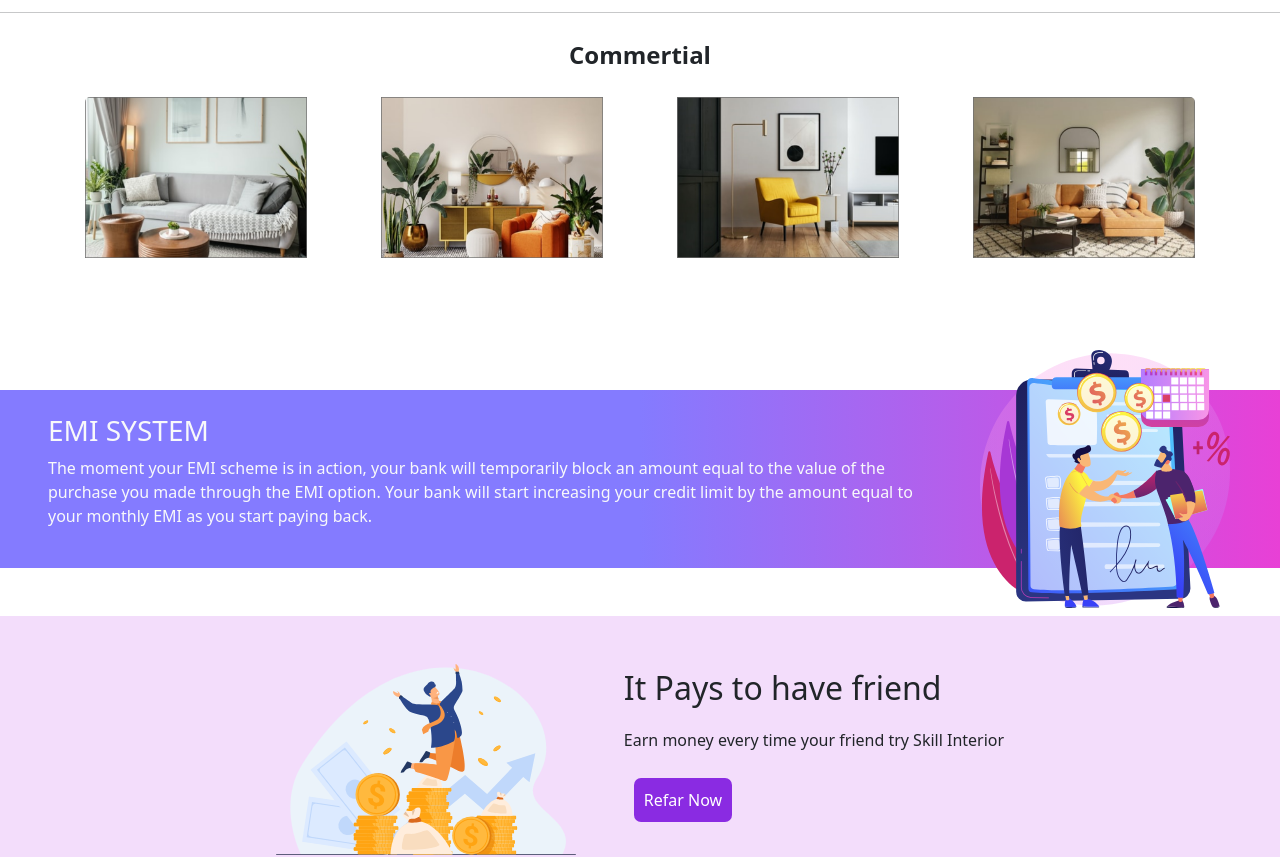
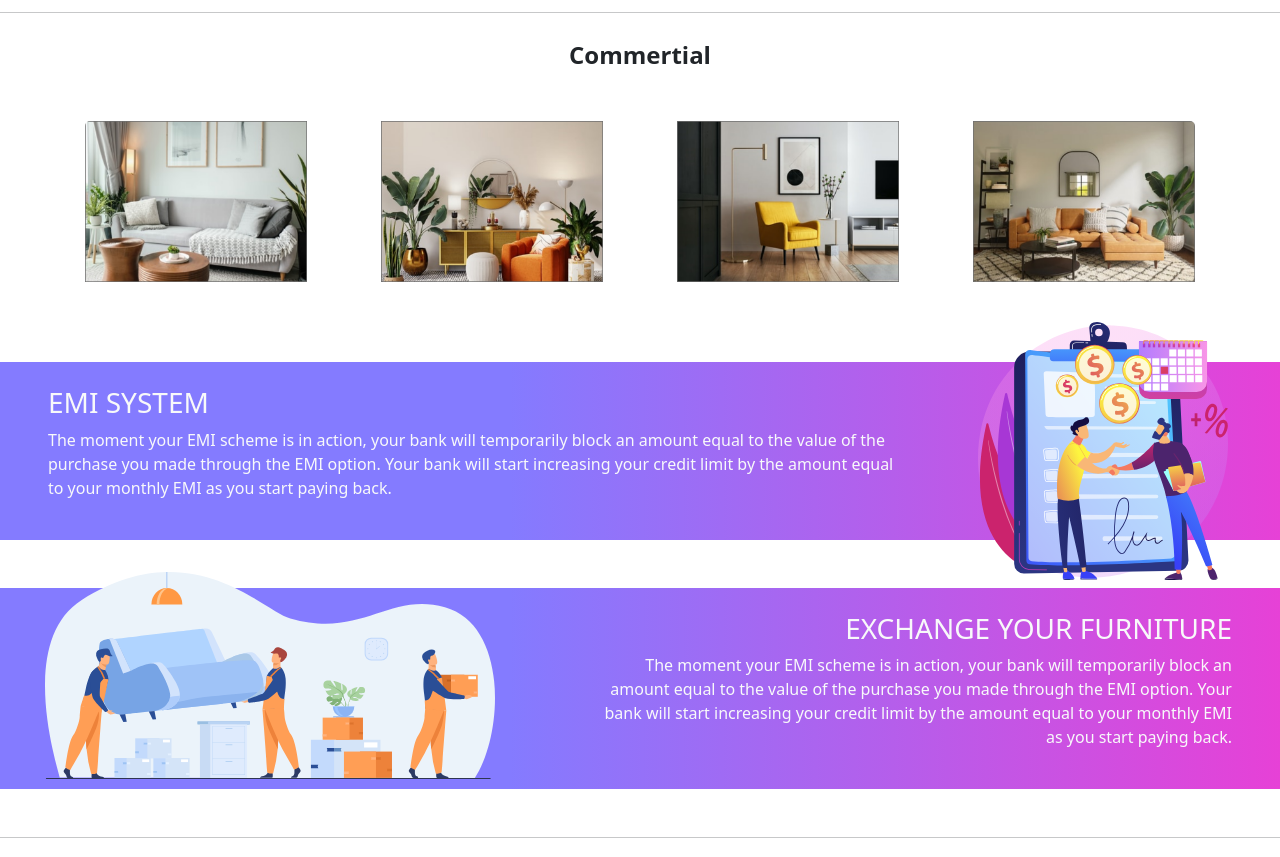
Before and after one commit to NhShanto01/skill01, a React (Create React App) app: page / in a window 1280 px wide. Shown: the part 1860-2717 px from the top of the page. Built offline with nearby package versions, Linux system fonts and the light colour scheme.

Commit message:
added Easy Steps

```diff
--- a/src/Component/Home/Commertial.js
+++ b/src/Component/Home/Commertial.js
@@ -7,7 +7,7 @@ import Comer4 from '../Image/P_Commercial/Rectangle 49.png';
 
 const Commertial = () => {
     return (
-        <CardGroup className="mx-5">
+        <CardGroup className="m-5 ">
 
                 <Card>
                     <Card.Img variant="top" className="w-75 d-block mx-auto" src={Comer1} />
--- a/src/Component/Home/EMI.css
+++ b/src/Component/Home/EMI.css
@@ -8,7 +8,6 @@
 }
 
 .div-img-position {
-    margin-right: 50px;
     margin-top: -100px;
     margin-bottom: -100px;
     width: 250px;
--- a/src/Component/Home/EMI.js
+++ b/src/Component/Home/EMI.js
@@ -4,12 +4,12 @@ import emi from '../Image/i_EMI/Group 121.svg';
 
 const EMI = () => {
     return (
-        <div className='div-position div-color d-flex justify-content-center align-items-center'>
-            <div className='text-light text-start py-4'>
+        <div className='div-position div-color row d-flex justify-content-center align-items-center'>
+            <div className='text-light text-start py-4 col-9'>
             <h3 className='mx-5'>EMI SYSTEM</h3>
             <p className='mx-5 me-5'>The moment your EMI scheme is in action, your bank will temporarily block an amount equal to the value of the purchase you made through the EMI option. Your bank will start increasing your credit limit by the amount equal to your monthly EMI as you start paying back.</p>
             </div>
-            <div>
+            <div className='col-3'>
                 <img className='div-img-position' src={emi} alt="" />
             </div>
         </div>
--- a/src/Component/Home/Exchange.css
+++ b/src/Component/Home/Exchange.css
@@ -1,6 +1,6 @@
 .div-color {
     background: rgb(132, 123, 255);
-    background: linear-gradient(90deg, rgba(132, 123, 255, 1) 50%, rgba(232, 64, 214, 1) 100%);
+    background: linear-gradient(90deg, rgba(132, 123, 255, 1) 40%, rgba(232, 64, 214, 1) 100%);
 }
 
 .exc-position {
@@ -8,9 +8,9 @@
 }
 
 .exc-img-position {
-    margin-right: 50px !important;
-    margin-top: -100px !important;
-    margin-bottom: -100px !important;
-    width: 250px;
+    margin-left: 45px !important;
+    margin-top: -230px !important;
+    margin-bottom: -200px !important;
+    width: 450px;
 
 }
--- a/src/Component/Home/Exchange.js
+++ b/src/Component/Home/Exchange.js
@@ -4,13 +4,13 @@ import exchange from '../Image/i_Exchnage/Group 157.svg';
 
 const Exchange = () => {
     return (
-        <div className='exc-position div-color d-flex justify-content-center align-items-center'>
+        <div className='exc-position div-color row d-flex justify-content-center align-items-center my-5'>
 
-            <div>
+            <div className='col-5'>
                 <img className='exc-img-position' src={exchange} alt="" />
             </div>
 
-            <div className='text-light text-end py-4'>
+            <div className='text-light text-end py-4 col-7'>
             <h3 className='mx-5'>EXCHANGE YOUR FURNITURE</h3>
             <p className='mx-5 me-5'>The moment your EMI scheme is in action, your bank will temporarily block an amount equal to the value of the purchase you made through the EMI option. Your bank will start increasing your credit limit by the amount equal to your monthly EMI as you start paying back.</p>
             </div>
--- a/src/Component/Home/Home.js
+++ b/src/Component/Home/Home.js
@@ -29,11 +29,11 @@ const Home = () => {
             <p className='text-center my-4 fs-4 fw-bold'>Commertial</p>
             <Commertial></Commertial>
             <EMI></EMI>
-            <PaysFriend></PaysFriend>
+
             <Exchange></Exchange>
             <hr></hr>
             <Tranding></Tranding>
-
+            <PaysFriend></PaysFriend>
             <Customers></Customers>
             <hr />
             <h3 className='text-center mt-5'>End-to-End Interior Solution</h3>
```
Also changed, not shown: src/Component/Home/EasySteps.js (+7 -0 lines).
